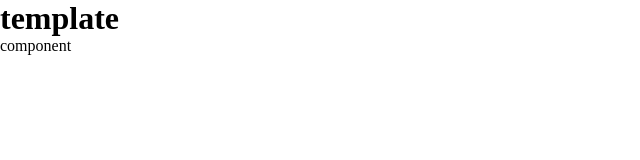
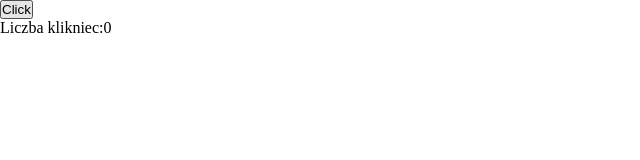
Before and after one commit to sebpok/crypto-api, a Gatsby site: page / in a window 1280 px wide. Shown: the whole page, without its empty margins (0-640 px from the left). Built offline with nearby package versions, Linux system fonts and the light colour scheme; Gatsby itself is replaced by a stand-in of ours.

Commit message:
useState usage

```diff
--- a/src/components/Component.jsx
+++ /dev/null
@@ -1,10 +0,0 @@
-import * as React from 'react';
-
-function Component() {
-  return (
-    <div>
-      <p>component</p>
-    </div>
-  );
-}
-export default Component;
--- a/src/pages/index.jsx
+++ b/src/pages/index.jsx
@@ -1,15 +1,20 @@
 import * as React from 'react';
 import { ThemeProvider } from 'styled-components';
+import { useState } from 'react';
 import theme from '../assets/theme';
 import GlobalStyle from '../assets/globalStyle';
-import Component from '../components/Component';
 
 function IndexPage() {
+  const [counter, setCounter] = useState(0);
+
   return (
     <ThemeProvider theme={theme}>
       <GlobalStyle />
-      <h1>template</h1>
-      <Component />
+      <button type="button" onClick={() => setCounter(counter + 1)}>Click</button>
+      <p>
+        Liczba klikniec:
+        {counter}
+      </p>
     </ThemeProvider>
   );
 }
```
